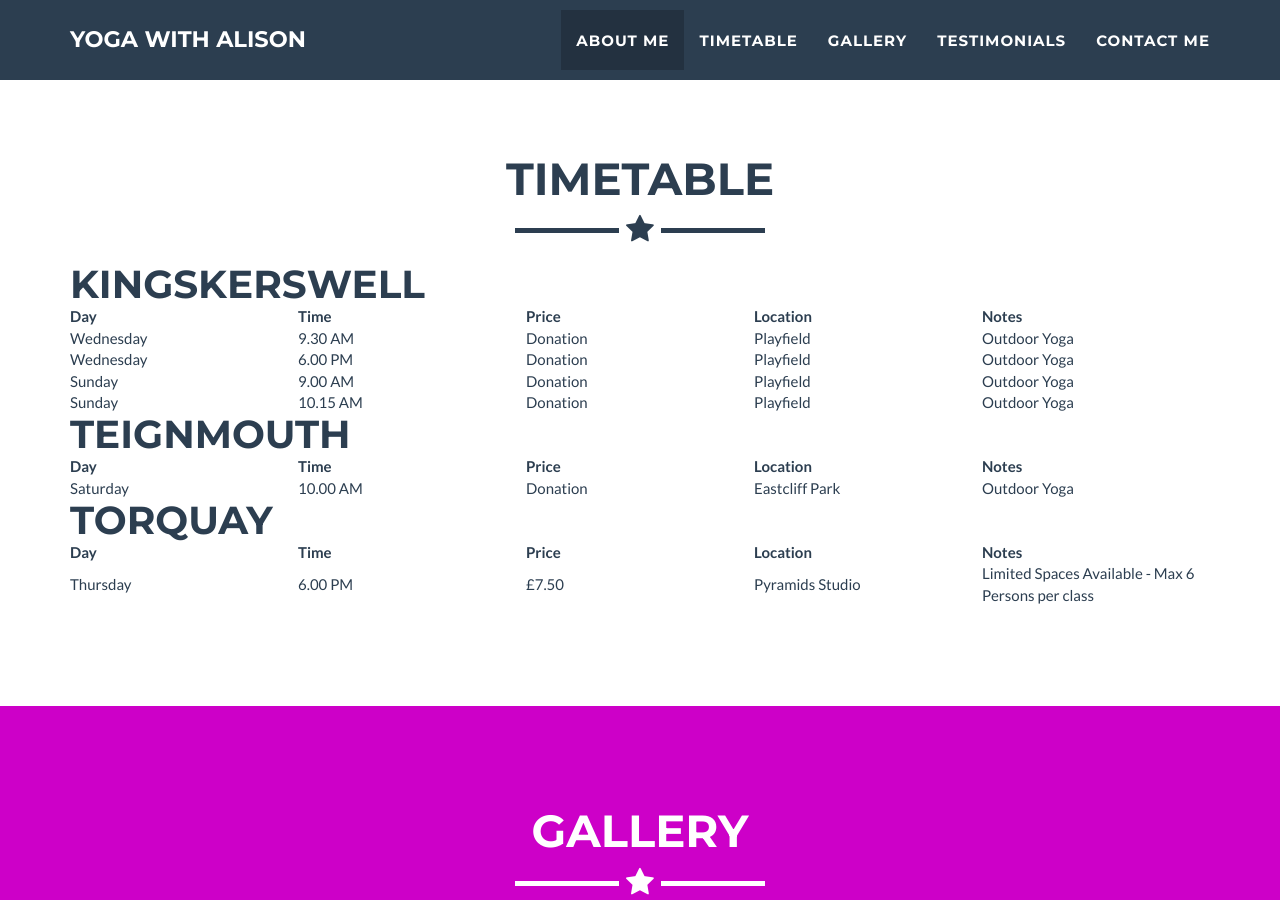
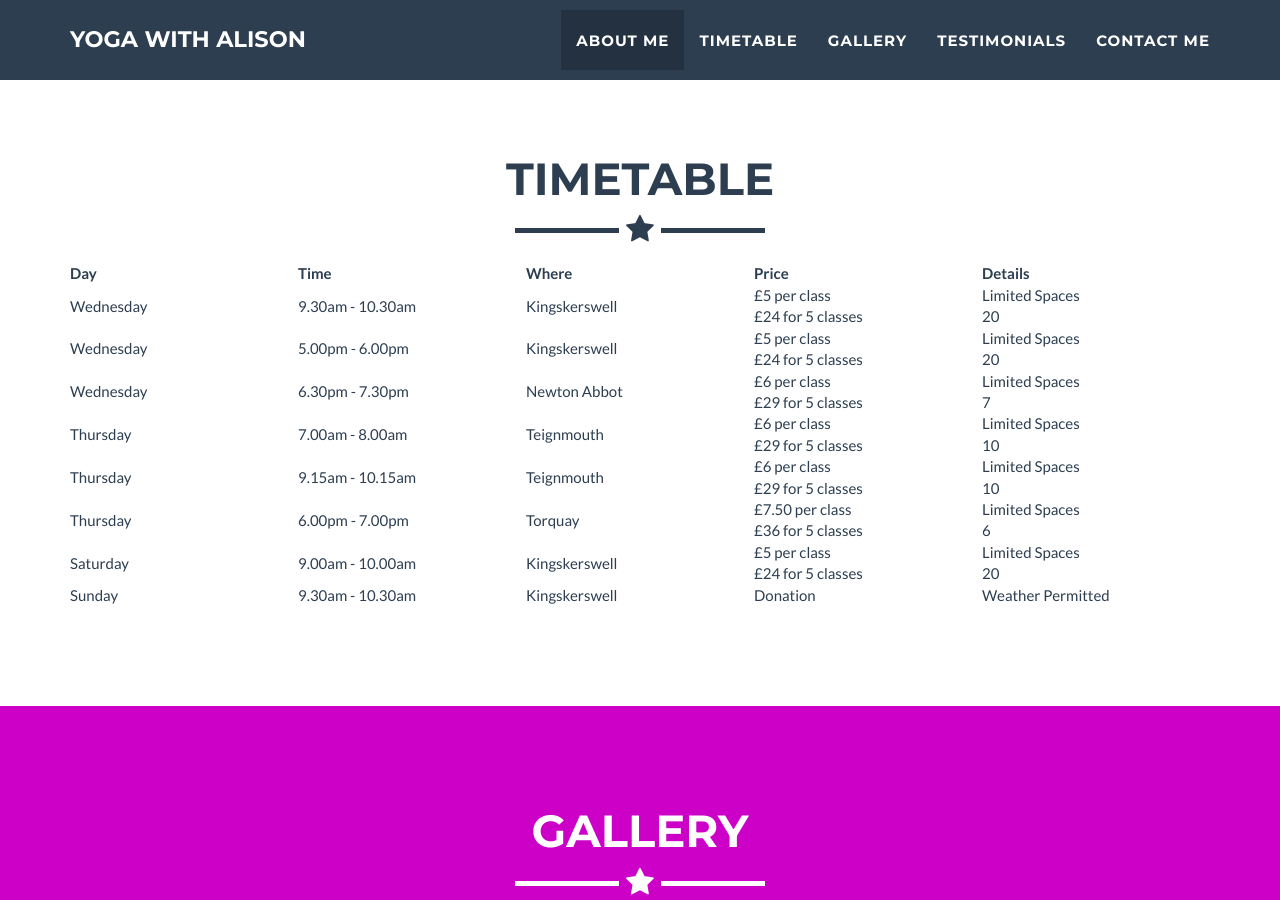
Before and after one commit to YogaWithAlison/yogawithalison.github.io, a Jekyll site: the page built from index.html, in a window 1280 px wide and 900 px high, scrolled down 1526 px. Built offline with Jekyll 4.4.1, drawn with Linux system fonts in a browser that asks for light colours; grey boxes are pictures that could not be loaded.

Commit message:
timetable

```diff
--- a/_includes/timetable.html
+++ b/_includes/timetable.html
@@ -11,74 +11,72 @@
             <!--<div class="portfolio-flex-row"> -->
 
                   <TABLE class="timetable" style="width:100%">
-                        <TR><TD colspan="5" align="center"><H1>Kingskerswell</H1></TD></TR>
+
                         <TR>
                               <TH>Day</TH>
                               <TH>Time</TH>
+                              <TH>Where</TH>
                               <TH>Price</TH>
-                              <TH>Location</TH>
-                              <TH>Notes</TH>
+                              <TH>Details</TH>
+                        </TR>
+
+                        <TR>
+                              <TD>Wednesday</TD>
+                              <TD>9.30am - 10.30am</TD>
+                              <TD>Kingskerswell</TD>
+                              <TD>£5 per class<br>£24 for 5 classes</TD>
+                              <TD>Limited Spaces<br>20</TD>
                         </TR>
                         <TR>
                               <TD>Wednesday</TD>
-                              <TD>9.30 AM</TD>
-                              <TD>Donation</TD>
-                              <TD>Playfield</TD>
-                              <TD>Outdoor Yoga</TD>
+                              <TD>5.00pm - 6.00pm</TD>
+                              <TD>Kingskerswell</TD>
+                              <TD>£5 per class<br>£24 for 5 classes</TD>
+                              <TD>Limited Spaces<br>20</TD>
                         </TR>
                         <TR>
                               <TD>Wednesday</TD>
-                              <TD>6.00 PM</TD>
-                              <TD>Donation</TD>
-                              <TD>Playfield</TD>
-                              <TD>Outdoor Yoga</TD>
+                              <TD>6.30pm - 7.30pm</TD>
+                              <TD>Newton Abbot</TD>
+                              <TD>£6 per class<br>£29 for 5 classes</TD>
+                              <TD>Limited Spaces<br>7</TD>
+                        </TR>
+                        <TR>
+                              <TD>Thursday</TD>
+                              <TD>7.00am - 8.00am</TD>
+                              <TD>Teignmouth</TD>
+                              <TD>£6 per class<br>£29 for 5 classes</TD>
+                              <TD>Limited Spaces<br>10</TD>
+                        </TR>
+                        <TR>
+                              <TD>Thursday</TD>
+                              <TD>9.15am - 10.15am</TD>
+                              <TD>Teignmouth</TD>
+                              <TD>£6 per class<br>£29 for 5 classes</TD>
+                              <TD>Limited Spaces<br>10</TD>
+                        </TR>
+                        <TR>
+                              <TD>Thursday</TD>
+                              <TD>6.00pm - 7.00pm</TD>
+                              <TD>Torquay</TD>
+                              <TD>£7.50 per class<br>£36 for 5 classes</TD>
+                              <TD>Limited Spaces<br>6</TD>
+                        </TR>
+                        <TR>
+                              <TD>Saturday</TD>
+                              <TD>9.00am - 10.00am</TD>
+                              <TD>Kingskerswell</TD>
+                              <TD>£5 per class<br>£24 for 5 classes</TD>
+                              <TD>Limited Spaces<br>20</TD>
                         </TR>
                         <TR>
                               <TD>Sunday</TD>
-                              <TD>9.00 AM</TD>
+                              <TD>9.30am - 10.30am</TD>
+                              <TD>Kingskerswell</TD>
                               <TD>Donation</TD>
-                              <TD>Playfield</TD>
-                              <TD>Outdoor Yoga</TD>
-                        </TR>
-                        <TR>
-                              <TD>Sunday</TD>
-                              <TD>10.15 AM</TD>
-                              <TD>Donation</TD>
-                              <TD>Playfield</TD>
-                              <TD>Outdoor Yoga</TD>
+                              <TD>Weather Permitted</TD>
                         </TR>
 
-                        <TR ><TD colspan="5" align="center"><H1>Teignmouth</H1></TD></TR>
-                        <TR>
-                              <TH>Day</TH>
-                              <TH>Time</TH>
-                              <TH>Price</TH>
-                              <TH>Location</TH>
-                              <TH>Notes</TH>
-                        </TR>
-                        <TR>
-                              <TD>Saturday</TD>
-                              <TD>10.00 AM</TD>
-                              <TD>Donation</TD>
-                              <TD>Eastcliff Park</TD>
-                              <TD>Outdoor Yoga</TD>
-                        </TR>
-
-                        <TR><TD colspan="5" align="center"><H1>Torquay</H1></TD></TR>
-                        <TR>
-                              <TH>Day</TH>
-                              <TH>Time</TH>
-                              <TH>Price</TH>
-                              <TH>Location</TH>
-                              <TH>Notes</TH>
-                        </TR>
-                        <TR>
-                              <TD>Thursday</TD>
-                              <TD>6.00 PM</TD>
-                              <TD>£7.50</TD>
-                              <TD>Pyramids Studio</TD>
-                              <TD>Limited Spaces Available - Max 6 Persons per class</TD>
-                        </TR>
                   </TABLE>
             <!--</div>-->
         </div>
```
